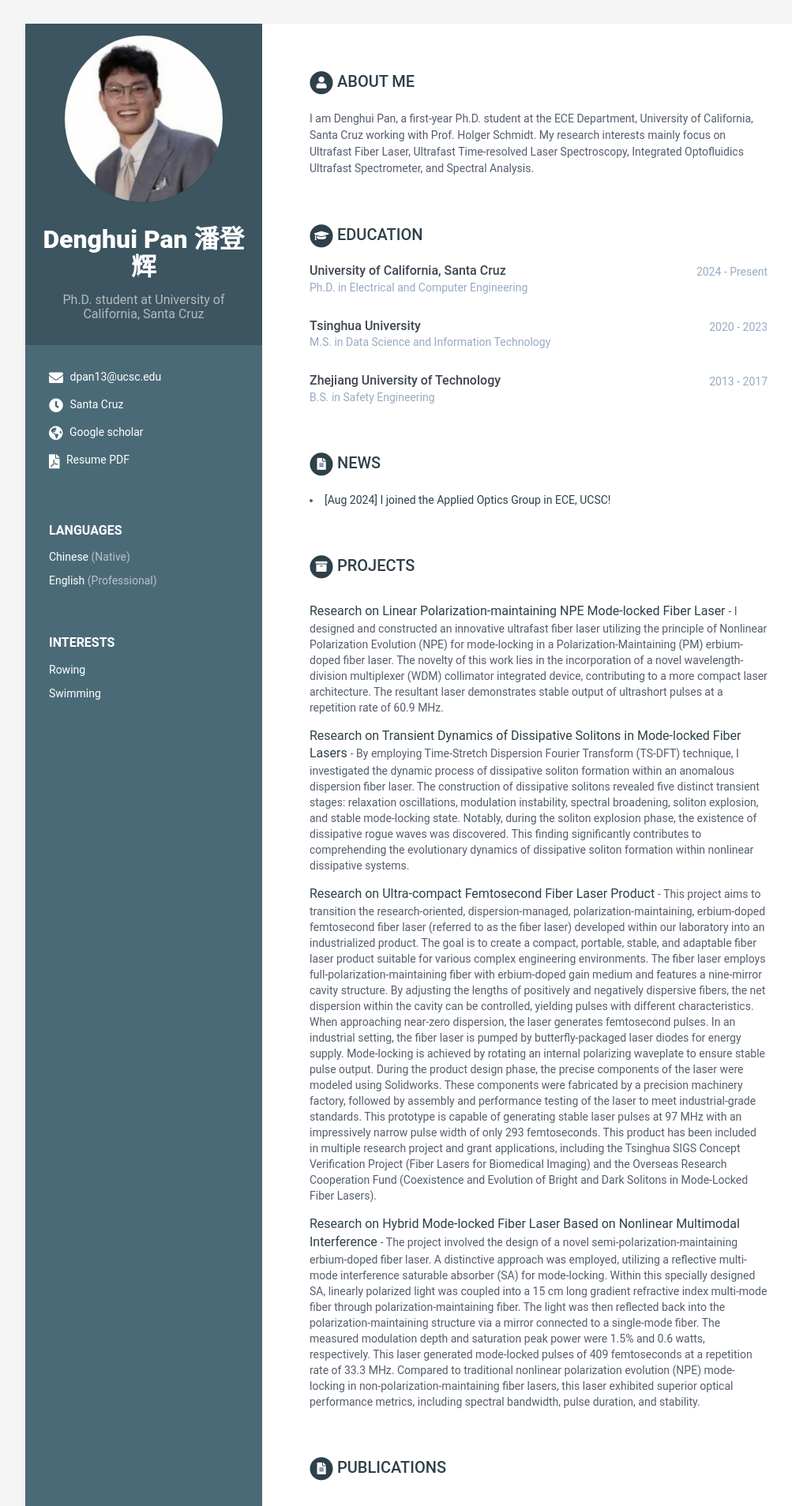
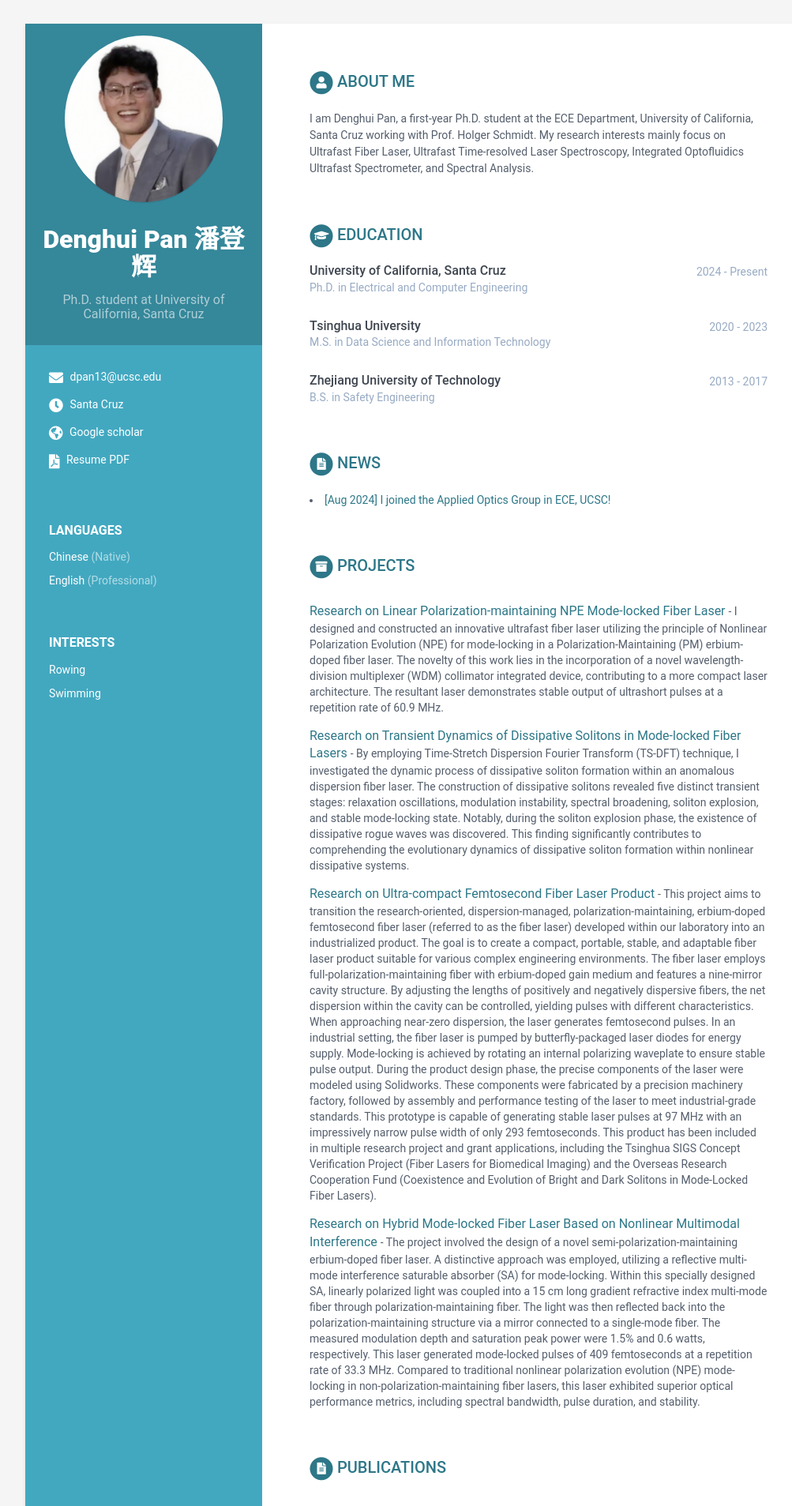
Before and after one commit to denghuipan/denghuipan.github.io, a Jekyll site: the page built from index.html, in a window 1280 px wide. Shown: the top 1907 px of the page at 79% size, without its empty margins (108-1111 px from the left). Built offline with Jekyll 4.4.1, drawn with Linux system fonts in a browser that asks for light colours.

Commit message:
Update _config.yml

```diff
--- a/_config.yml
+++ b/_config.yml
@@ -10,7 +10,7 @@ url: 'http://denghuipan@github.io'
 
 description: Denghui Pan
 # Style will be applied only after restarting the build or serve. Just choose one of the options.
-theme_skin: ceramic # blue turquoise green berry orange ceramic
+theme_skin: blue # blue turquoise green berry orange ceramic
 chrome_mobile_color: #use hex colors (ex:#1976d2) or leave empty if you don't want a color for chrome mobile searchbar
 
 # Tracker
```
